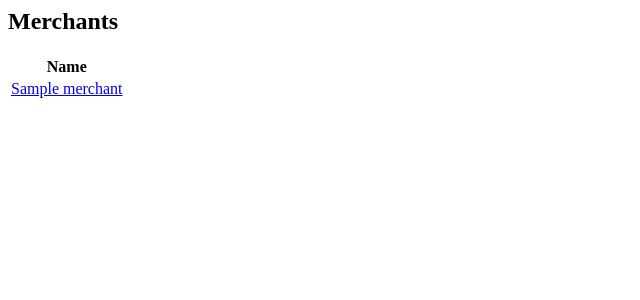
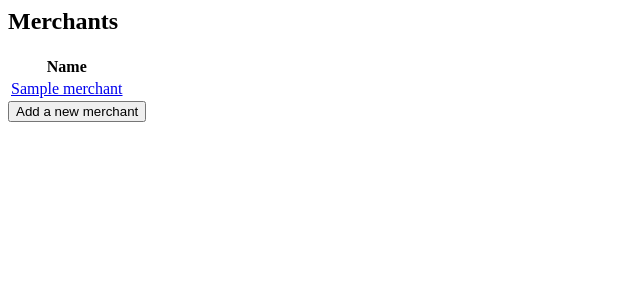
Before and after one commit to SofiaAkbar/week5_project_spending_tracker, a Flask app: page /merchants in a window 1280 px wide. Shown: the top 300 px of the page, without its empty margins (0-640 px from the left). Run offline with Flask 2, Linux system fonts and the light colour scheme; a database or web service that is not in the repository returns one stand-in record (values such as "Sample title"); some libraries are stand-ins or nearby versions.

Commit message:
added button on index pages to add new merchant or tag

```diff
--- a/templates/merchants/index.html
+++ b/templates/merchants/index.html
@@ -12,10 +12,11 @@
         <tr>
             <td><a href="/merchants/{{ merchant.id }}">{{ merchant.name }}</a></td>
         </tr>
-
-
-
-
     {% endfor %}
 </table>
+
+<div>
+    <a href="/merchants/new"><button>Add a new merchant</button></a>
+</div>
+
 {% endblock %}
```
Also changed, not shown: templates/tags/index.html (+5 -4 lines). Lines whose indentation alone changed are shown as unchanged.
